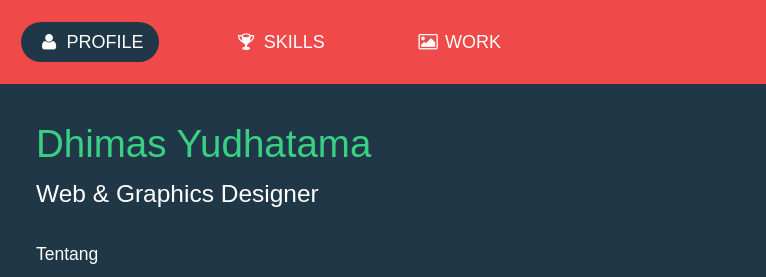
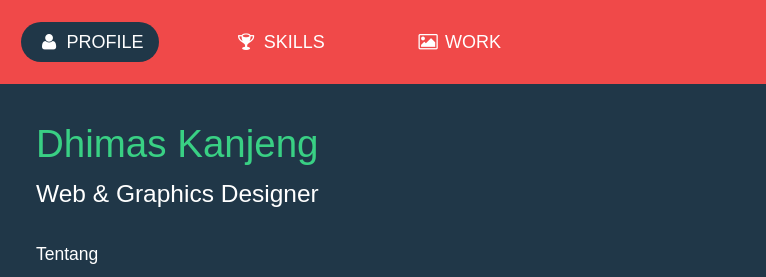
Before and after one commit to Dhimas004/COMIT, a plain HTML site: page index.html in a window 1280 px wide. Shown: the top 277 px of the page, 514-1280 px from the left. Drawn offline with Linux system fonts and the light colour scheme; a web font is replaced by a local one.

Commit message:
update 3

```diff
--- a/index.html
+++ b/index.html
@@ -25,7 +25,7 @@
 <div class="container profile">
   <div class="span3"> <img src="img/mini.png" alt=""> </div>
   <div class="span5">
-    <h1>Dhimas Yudhatama</h1>
+    <h1>Dhimas Kanjeng</h1>
     <h3>Web &amp; Graphics Designer</h3>
 
     <p>
```
